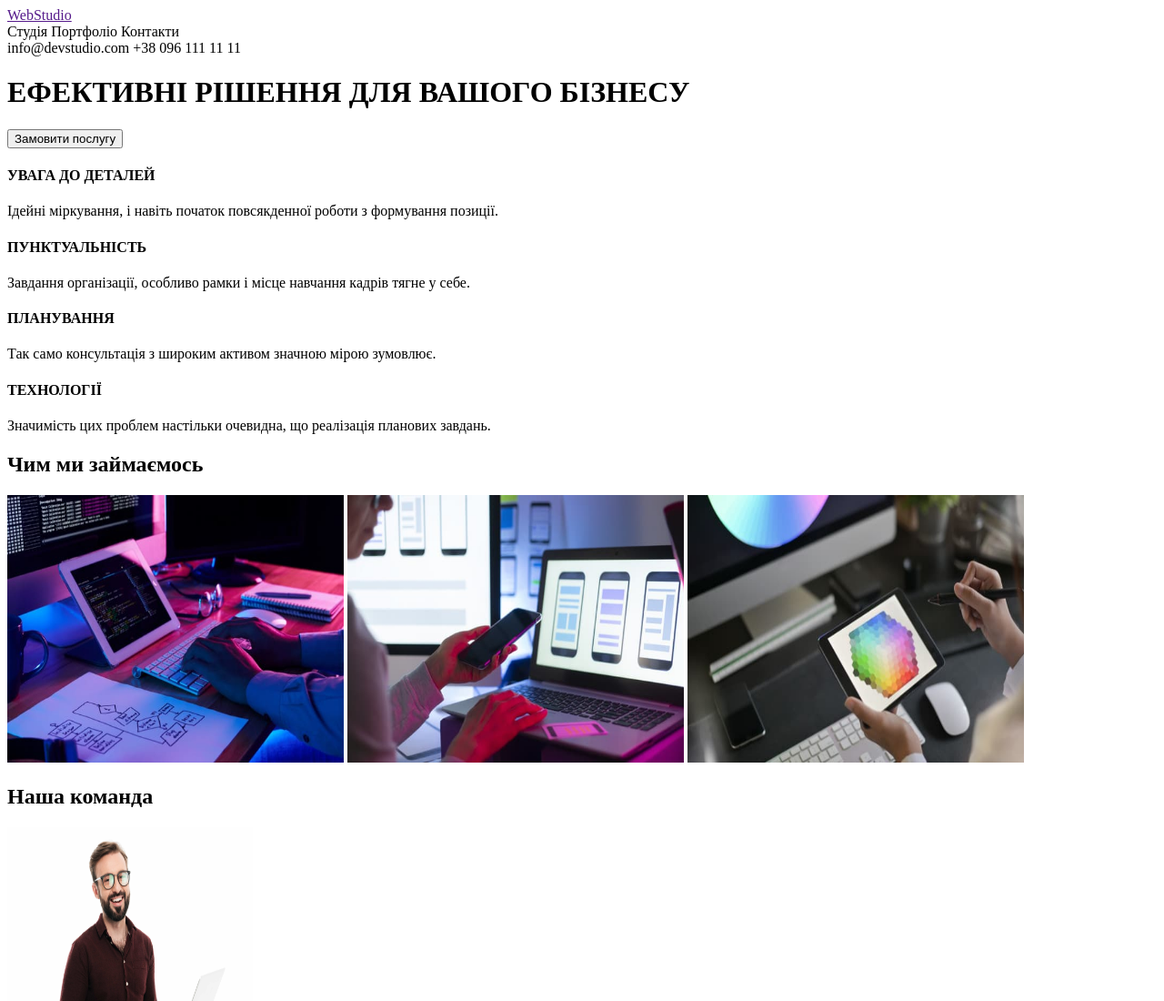
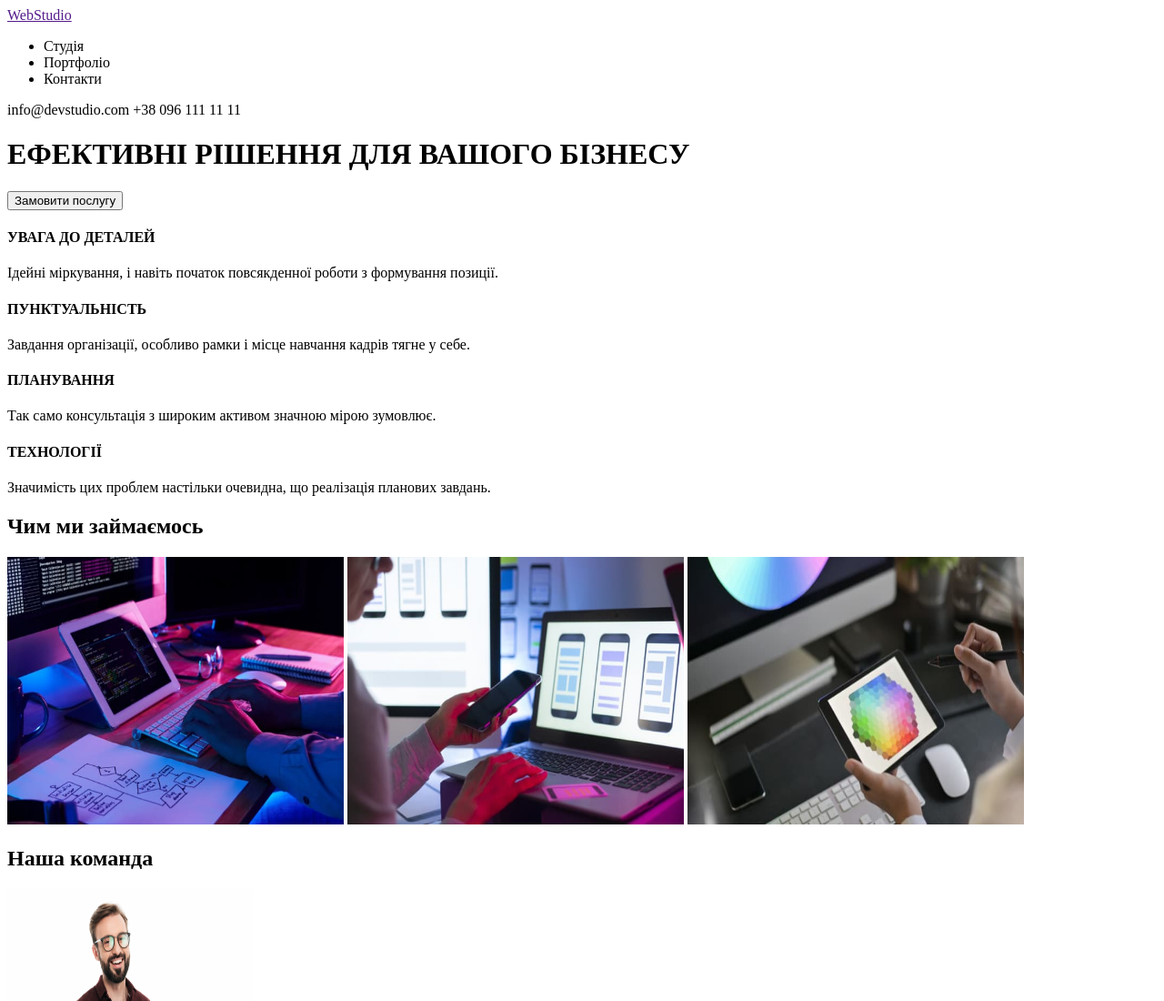
Before and after one commit to Thonatosss/goit-markup-hw-01, a plain HTML site: page index.html in a window 1280 px wide. Shown: the top 1100 px of the page at 91% size. Drawn offline with Linux system fonts and the light colour scheme.

Commit message:
Додав список

```diff
--- a/index.html
+++ b/index.html
@@ -14,9 +14,12 @@
             <a href="">WebStudio</a>
 
             <nav>
-                <span>Студія</span>
-                <span>Портфоліо</span>
-                <span>Контакти</span>
+                <ul>
+                    <li>Студія</li>
+                    <li>Портфоліо</li>
+                    <li>Контакти</li>
+                </ul>
+
             </nav>
 
             <span>info@devstudio.com</span>
```
